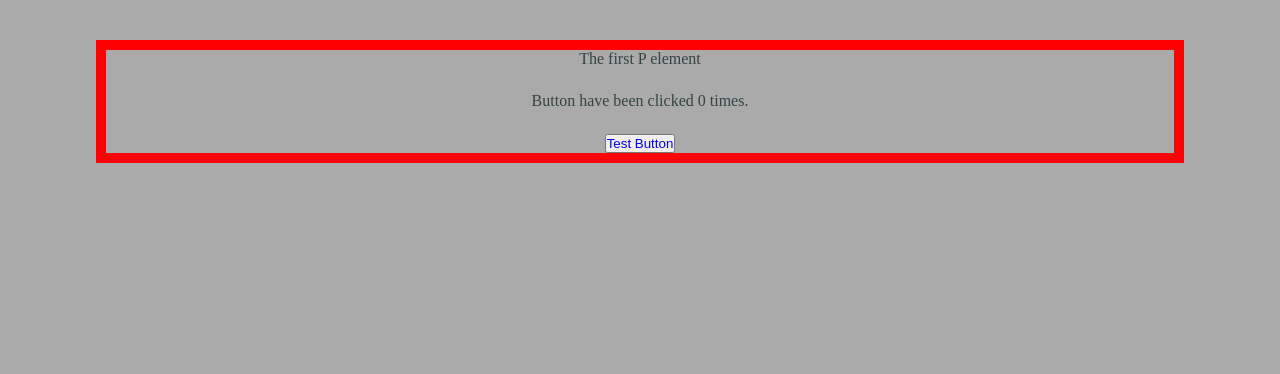
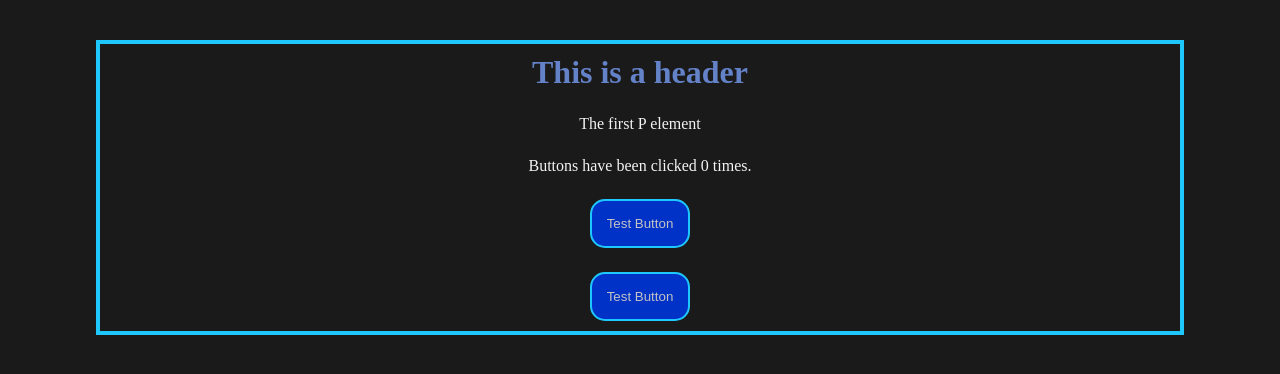
Before and after one commit to FairyOnion/Pet-project-1, a React (Vite) app in the folder full-project/: page / in a window 1280 px wide. Shown: the top 374 px of the page. Built offline with nearby package versions, Linux system fonts and the light colour scheme.

Commit message:
Irrelevant

```diff
--- a/full-project/src/App.css
+++ b/full-project/src/App.css
@@ -8,7 +8,12 @@
     gap: 3vh;
     width: 85vw;
     margin: 5vh auto;
-    border: 10px solid var(--tertiary);
+    padding: 10px;
+    border: 4px solid var(--border-main);
+}
+
+h1 {
+    color: var(--headers)
 }
 
 p {
@@ -16,5 +21,18 @@ p {
 }
 
 .nav-button {
-    color: blue;
+    display: block;
+    padding: 15px;
+    border: 2px solid var(--border-main);
+    border-radius: 15px;
+    background-color: var(--nav-buttons);
+    color: var(--nav-buttons-text);
 }
+
+.nav-button:hover {
+    background-color: var(--nav-buttons-hover);
+}
+
+.nav-button:active {
+    background-color: var(--nav-buttons-active)
+}
--- a/full-project/src/App.jsx
+++ b/full-project/src/App.jsx
@@ -20,8 +20,10 @@ function App() {
   return (
     <>
       <div id='test-zone'>
+        <h1>This is a header</h1>
         <p>The first P element</p>
-        <p>Button have been clicked {count} times.</p>
+        <p>Buttons have been clicked {count} times.</p>
+        < Button/>
         < Button/>
       </div>
     </>
--- a/full-project/src/index.css
+++ b/full-project/src/index.css
@@ -7,16 +7,18 @@
 }
 
 :root {
-    --main: #344343;
-    --secondary: #444;
-    --tertiary: red;
-    --headers: #567890;
-    --bg: #aaa;
-    --bg-secondary: #ddd;
-    --bg-extra: #555;
-    --nav-buttons: #444;
-    --nav-buttons-active: #232323;
-    --nav-buttons-hover: #989898;
+    --main: #f3f3f3;
+    --secondary: #d2d2d2;
+    --tertiary: #c2c2c2;
+    --headers: rgb(100, 130, 200);
+    --bg: #1a1a1a;
+    --bg-secondary: #3a3a3a;
+    --bg-extra: #4d4d4d;
+    --border-main: rgb(30, 200, 255);
+    --nav-buttons: rgb(0, 50, 200);
+    --nav-buttons-active: rgb(0, 50, 170);
+    --nav-buttons-hover: rgb(25, 75, 225);
+    --nav-buttons-text: #c3c3c3;
 }
 
 [data-theme='light']{
```
